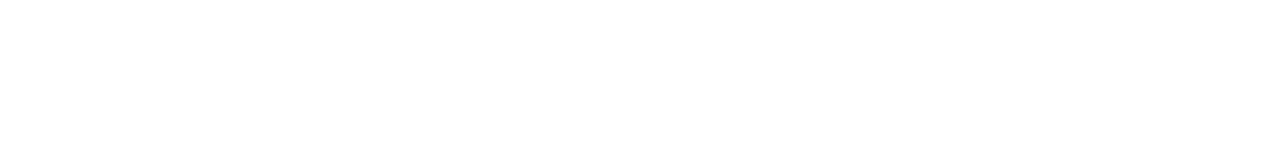
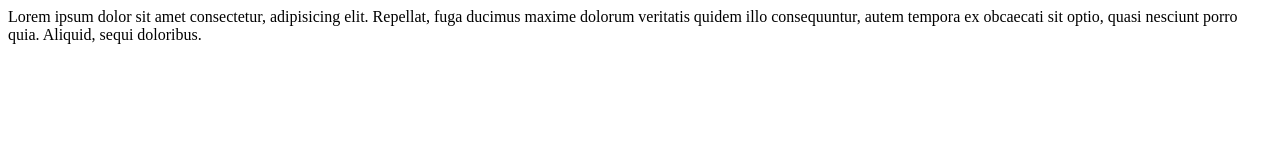
Before and after one commit to nfd13/belajargit, a plain HTML site: page index.html in a window 1280 px wide. Drawn offline with Linux system fonts and the light colour scheme.

Commit message:
ngisi index

```diff
--- a/index.html
+++ b/index.html
@@ -6,6 +6,6 @@
     <title>Index</title>
 </head>
 <body>
-
+    Lorem ipsum dolor sit amet consectetur, adipisicing elit. Repellat, fuga ducimus maxime dolorum veritatis quidem illo consequuntur, autem tempora ex obcaecati sit optio, quasi nesciunt porro quia. Aliquid, sequi doloribus.
 </body>
 </html>
```
